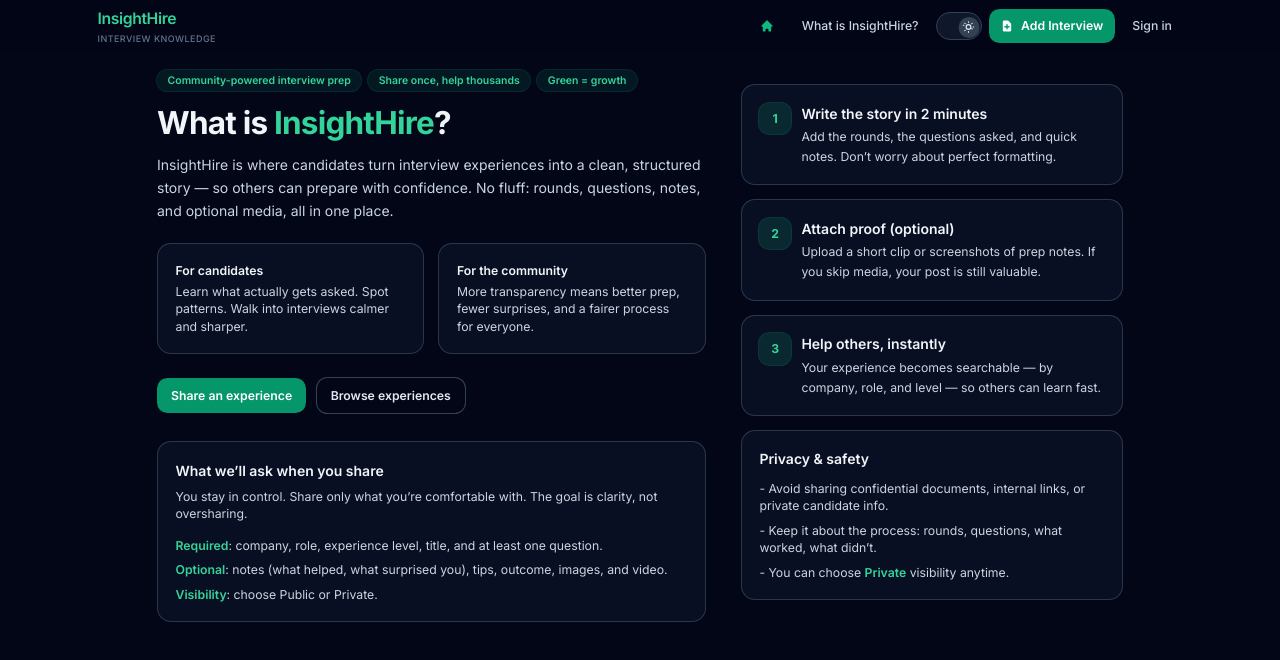
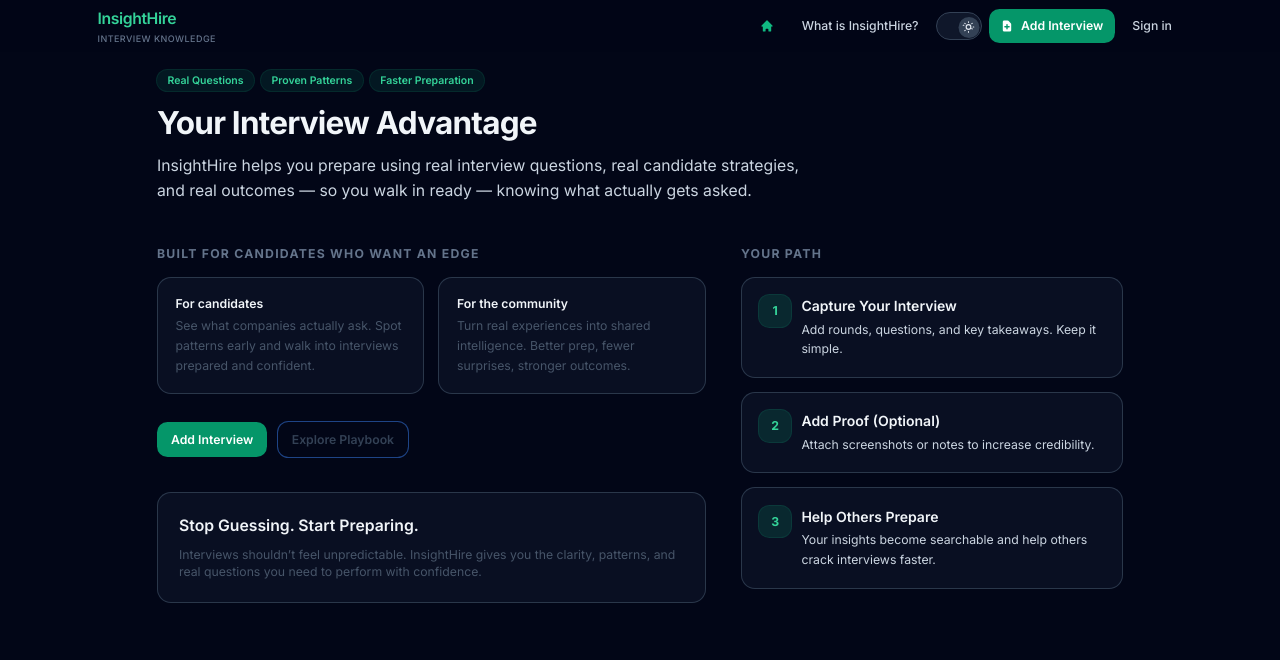
Before and after one commit to Mahi6384/StreamZone, a React (Create React App) app in the folder frontend/: page /about in a window 1280 px wide. Shown: the top 660 px of the page. Built offline with nearby package versions, Linux system fonts and the light colour scheme; no server answers.

Commit message:
feat(about): add How InsightHire Works and expand page structure
Introduce a four-pillar How it works band with icon accents, keep candidate and community value props, and organize CTAs, What You will Add, and Your path steps into a fuller marketing layout.

```diff
--- a/frontend/src/pages/About.jsx
+++ b/frontend/src/pages/About.jsx
@@ -1,7 +1,75 @@
 import React from "react";
 import { useNavigate } from "react-router-dom";
+import {
+  HiDocumentAdd,
+  HiViewGrid,
+  HiAcademicCap,
+  HiLockClosed,
+} from "react-icons/hi";
 import { useTheme } from "../context/ThemeContext";
 import { pageBg, panel } from "../theme/ui";
+
+// const CORE_BLOCKS = [
+//   {
+//     title: "Capture & Share",
+//     body: "Log your interview rounds, questions, and key takeaways in minutes — no friction.",
+//     Icon: HiDocumentAdd,
+//     ring: "ring-emerald-500/30",
+//     iconBg: "bg-emerald-500/15 text-emerald-500 dark:text-emerald-400",
+//     bar: "bg-emerald-500",
+//   },
+//   {
+//     title: "Structured Insights",
+//     body: "Every interview is broken down into structured, easy-to-scan insights — no clutter.",
+//     Icon: HiViewGrid,
+//     ring: "ring-amber-500/30",
+//     iconBg: "bg-amber-500/15 text-amber-600 dark:text-amber-400",
+//     bar: "bg-amber-500",
+//   },
+//   {
+//     title: "Learn & Prepare",
+//     body: "Learn from real questions and recurring patterns across companies — not random prep.",
+//     Icon: HiAcademicCap,
+//     ring: "ring-sky-500/30",
+//     iconBg: "bg-sky-500/15 text-sky-600 dark:text-sky-400",
+//     bar: "bg-sky-500",
+//   },
+//   {
+//     title: "Private Control",
+//     body: "Stay in control. Keep entries private or share publicly — your data, your rules.",
+//     Icon: HiLockClosed,
+//     ring: "ring-violet-500/30",
+//     iconBg: "bg-violet-500/15 text-violet-600 dark:text-violet-400",
+//     bar: "bg-violet-500",
+//   },
+// ];
+
+// const CoreBlock = ({ title, body, Icon, ring, iconBg, bar, theme }) => (
+//   <div
+//     className={`relative overflow-hidden rounded-2xl p-5 ${panel(theme)} ring-1 ${ring} ${
+//       theme === "dark" ? "ring-white/5" : "ring-slate-200/80"
+//     }`}
+//   >
+//     <span className={`absolute left-0 top-0 h-full w-1 ${bar}`} />
+//     <div className="flex gap-4 pl-1">
+//       <div
+//         className={`flex h-11 w-11 shrink-0 items-center justify-center rounded-xl ${iconBg} ring-1 ${ring}`}
+//       >
+//         <Icon className="h-5 w-5" />
+//       </div>
+//       <div className="min-w-0">
+//         <h3 className="text-base font-semibold tracking-tight">{title}</h3>
+//         <p
+//           className={`mt-2 text-sm leading-relaxed ${
+//             theme === "dark" ? "text-slate-300" : "text-slate-600"
+//           }`}
+//         >
+//           {body}
+//         </p>
+//       </div>
+//     </div>
+//   </div>
+// );
 
 const Step = ({ index, title, children, theme }) => (
   <div className={`rounded-2xl p-5 ${panel(theme)}`}>
@@ -11,7 +79,11 @@
       </div>
       <div className="min-w-0">
         <h3 className="text-base font-semibold">{title}</h3>
-        <div className={`mt-1 text-sm leading-relaxed ${theme === "dark" ? "text-slate-300" : "text-slate-600"}`}>
+        <div
+          className={`mt-1 text-sm leading-relaxed ${
+            theme === "dark" ? "text-slate-300" : "text-slate-600"
+          }`}
+        >
           {children}
         </div>
       </div>
@@ -31,106 +103,105 @@
 
   return (
     <main className={`${pageBg(theme)} min-h-screen pt-20`}>
-      <div className="mx-auto max-w-6xl px-4 pb-14 sm:px-6">
-        <div className="grid gap-8 lg:grid-cols-12 lg:gap-10">
+      <div className="mx-auto max-w-6xl px-4 pb-20 sm:px-6">
+        {/* HERO */}
+        <header className="max-w-3xl">
+          <div className="flex flex-wrap gap-2">
+            <Pill>Real Questions</Pill>
+            <Pill>Proven Patterns</Pill>
+            <Pill>Faster Preparation</Pill>
+          </div>
+
+          <h1 className="mt-4 text-3xl font-bold tracking-tight sm:text-4xl">
+            Your Interview Advantage
+          </h1>
+          <p
+            className={`mt-4 text-base leading-relaxed sm:text-lg ${
+              theme === "dark" ? "text-slate-300" : "text-slate-600"
+            }`}
+          >
+            InsightHire helps you prepare using real interview questions, real
+            candidate strategies, and real outcomes — so you walk in ready —
+            knowing what actually gets asked.
+          </p>
+        </header>
+
+        {/* HOW IT WORKS */}
+
+        {/* MAIN GRID */}
+        <div className="mt-12 grid gap-10 lg:grid-cols-12 lg:gap-10">
           <section className="lg:col-span-7">
-            <div className="flex flex-wrap gap-2">
-              <Pill>Community-powered interview prep</Pill>
-              <Pill>Share once, help thousands</Pill>
-              <Pill>Green = growth</Pill>
-            </div>
+            <h2 className="text-sm font-bold uppercase tracking-widest text-slate-500">
+              Built for Candidates Who Want an Edge
+            </h2>
 
-            <h1 className="mt-4 text-3xl font-bold tracking-tight sm:text-4xl">
-              What is <span className="text-emerald-400">InsightHire</span>?
-            </h1>
-            <p className={`mt-4 text-base leading-relaxed ${theme === "dark" ? "text-slate-300" : "text-slate-600"}`}>
-              InsightHire is where candidates turn interview experiences into a clean, structured story — so others can
-              prepare with confidence. No fluff: rounds, questions, notes, and optional media, all in one place.
-            </p>
-
-            <div className="mt-6 grid gap-4 sm:grid-cols-2">
+            <div className="mt-4 grid gap-4 sm:grid-cols-2">
               <div className={`rounded-2xl p-5 ${panel(theme)}`}>
                 <p className="text-sm font-semibold">For candidates</p>
-                <p className={`mt-1 text-sm ${theme === "dark" ? "text-slate-300" : "text-slate-600"}`}>
-                  Learn what actually gets asked. Spot patterns. Walk into interviews calmer and sharper.
+                <p className="mt-1 text-sm leading-relaxed text-slate-600 dark:text-slate-300">
+                  See what companies actually ask. Spot patterns early and walk
+                  into interviews prepared and confident.
                 </p>
               </div>
+
               <div className={`rounded-2xl p-5 ${panel(theme)}`}>
                 <p className="text-sm font-semibold">For the community</p>
-                <p className={`mt-1 text-sm ${theme === "dark" ? "text-slate-300" : "text-slate-600"}`}>
-                  More transparency means better prep, fewer surprises, and a fairer process for everyone.
+                <p className="mt-1 text-sm leading-relaxed text-slate-600 dark:text-slate-300">
+                  Turn real experiences into shared intelligence. Better prep,
+                  fewer surprises, stronger outcomes.
                 </p>
               </div>
             </div>
 
-            <div className="mt-7 flex flex-wrap items-center gap-3">
+            {/* CTA */}
+            <div className="mt-8 flex flex-wrap items-center gap-3">
               <button
-                type="button"
                 onClick={() => navigate("/share")}
-                className="inline-flex items-center justify-center rounded-xl bg-emerald-600 px-4 py-2.5 text-sm font-semibold text-white shadow-sm transition-colors hover:bg-emerald-500 active:bg-emerald-700"
+                className="rounded-xl bg-emerald-600 px-4 py-2.5 text-sm font-semibold text-white hover:bg-emerald-500"
               >
-                Share an experience
+                Add Interview
               </button>
+
               <button
-                type="button"
                 onClick={() => navigate("/")}
-                className={`inline-flex items-center justify-center rounded-xl px-4 py-2.5 text-sm font-semibold ring-1 transition-colors ${
-                  theme === "dark"
-                    ? "text-slate-200 ring-slate-700 hover:bg-slate-900"
-                    : "text-slate-700 ring-slate-200 hover:bg-white"
-                }`}
+                className="rounded-xl px-4 py-2.5 text-sm font-semibold ring-1 text-slate-700 dark:text-slate-200"
               >
-                Browse experiences
+                Explore Playbook
               </button>
             </div>
 
-            <div className={`mt-8 rounded-2xl p-5 ${panel(theme)}`}>
-              <h2 className="text-base font-semibold">What we’ll ask when you share</h2>
-              <p className={`mt-2 text-sm ${theme === "dark" ? "text-slate-300" : "text-slate-600"}`}>
-                You stay in control. Share only what you’re comfortable with. The goal is clarity, not oversharing.
+            {/* FINAL HOOK */}
+            <div className={`mt-10 rounded-2xl p-6 ${panel(theme)}`}>
+              <h2 className="text-lg font-semibold">
+                Stop Guessing. Start Preparing.
+              </h2>
+              <p className="mt-2 text-sm text-slate-600 dark:text-slate-300">
+                Interviews shouldn’t feel unpredictable. InsightHire gives you
+                the clarity, patterns, and real questions you need to perform
+                with confidence.
               </p>
-              <ul className={`mt-4 grid gap-2 text-sm ${theme === "dark" ? "text-slate-300" : "text-slate-600"}`}>
-                <li>
-                  <span className="font-semibold text-emerald-400">Required</span>: company, role, experience level,
-                  title, and at least one question.
-                </li>
-                <li>
-                  <span className="font-semibold text-emerald-400">Optional</span>: notes (what helped, what surprised
-                  you), tips, outcome, images, and video.
-                </li>
-                <li>
-                  <span className="font-semibold text-emerald-400">Visibility</span>: choose Public or Private.
-                </li>
-              </ul>
             </div>
           </section>
 
+          {/* RIGHT SIDE */}
           <aside className="lg:col-span-5">
-            <div className="sticky top-24 space-y-4">
-              <Step index={1} title="Write the story in 2 minutes" theme={theme}>
-                Add the rounds, the questions asked, and quick notes. Don’t worry about perfect formatting.
-              </Step>
-              <Step index={2} title="Attach proof (optional)" theme={theme}>
-                Upload a short clip or screenshots of prep notes. If you skip media, your post is still valuable.
-              </Step>
-              <Step index={3} title="Help others, instantly" theme={theme}>
-                Your experience becomes searchable — by company, role, and level — so others can learn fast.
+            <h2 className="mb-4 text-sm font-bold uppercase tracking-widest text-slate-500">
+              Your path
+            </h2>
+
+            <div className="space-y-4">
+              <Step index={1} title="Capture Your Interview" theme={theme}>
+                Add rounds, questions, and key takeaways. Keep it simple.
               </Step>
 
-              <div className={`rounded-2xl p-5 ${panel(theme)}`}>
-                <h3 className="text-base font-semibold">Privacy & safety</h3>
-                <ul className={`mt-3 space-y-2 text-sm ${theme === "dark" ? "text-slate-300" : "text-slate-600"}`}>
-                  <li>
-                    - Avoid sharing confidential documents, internal links, or private candidate info.
-                  </li>
-                  <li>
-                    - Keep it about the process: rounds, questions, what worked, what didn’t.
-                  </li>
-                  <li>
-                    - You can choose <span className="font-semibold text-emerald-400">Private</span> visibility anytime.
-                  </li>
-                </ul>
-              </div>
+              <Step index={2} title="Add Proof (Optional)" theme={theme}>
+                Attach screenshots or notes to increase credibility.
+              </Step>
+
+              <Step index={3} title="Help Others Prepare" theme={theme}>
+                Your insights become searchable and help others crack interviews
+                faster.
+              </Step>
             </div>
           </aside>
         </div>
```
